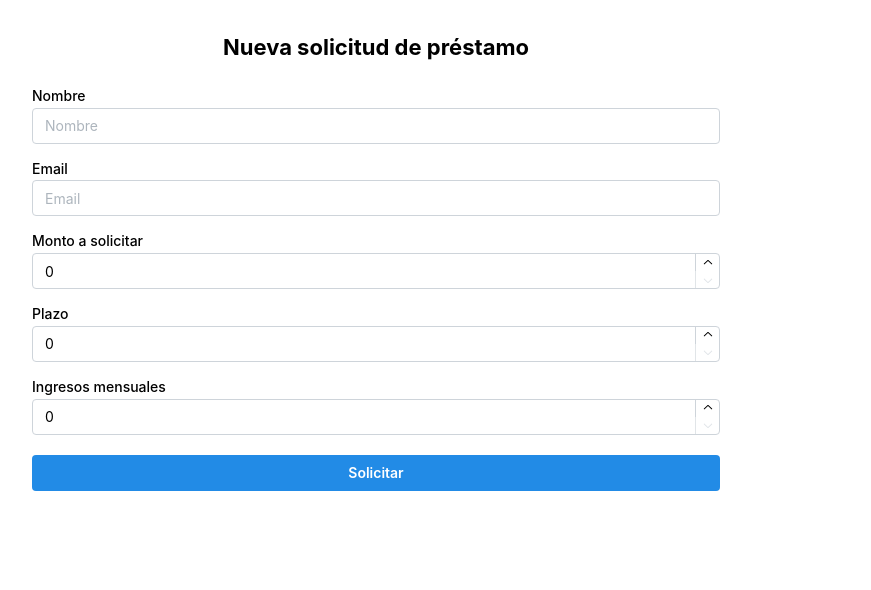
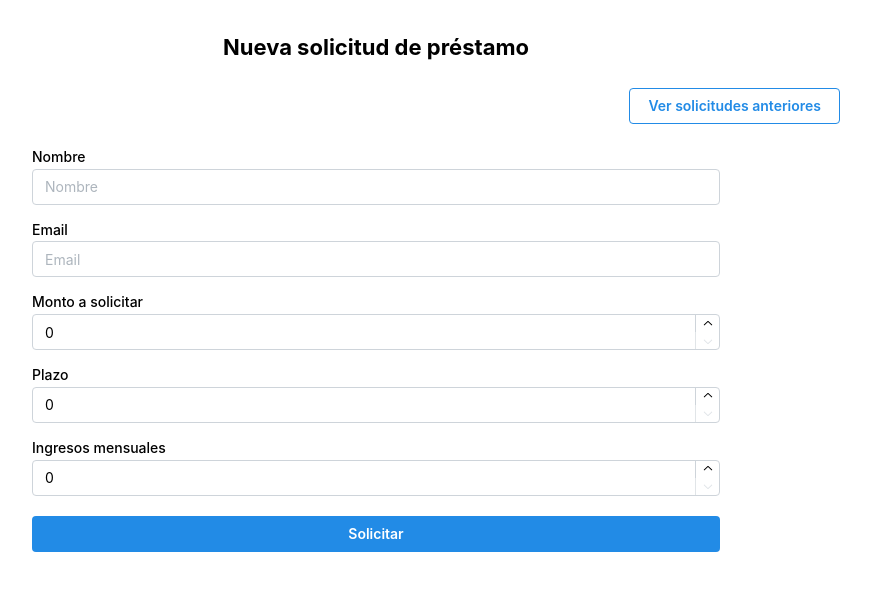
Before and after one commit to laubernal/prestalo-technical-test, a Next.js app in the folder client/: page / in a window 1280 px wide. Shown: the top 590 px of the page, without its empty margins (264-1135 px from the left). Built offline with nearby package versions, Linux system fonts and the light colour scheme.

Commit message:
feat: implement previous loan applications table

```diff
--- a/client/src/api/api.ts
+++ b/client/src/api/api.ts
@@ -5,7 +5,7 @@ import {ApiResponse} from "@/types/apiResponse";
 
 const API_URL = "http://localhost:3000/api";
 
-export const fetchLoanApplications = async (): Promise<LoanApplicationResponse> => {
+export const fetchLoanApplications = async (): Promise<LoanApplicationResponse[]> => {
     try {
         const response: Response = await fetch(`${API_URL}/loans`, {method: 'GET'})
 
--- a/client/src/app/page.tsx
+++ b/client/src/app/page.tsx
@@ -1,18 +1,31 @@
-import {Center, Container, Space, Title} from "@mantine/core";
+'use client'
+
+import {Box, Button, Center, Container, Space, Title} from "@mantine/core";
 import {LoanApplicationForm} from "@/components/loan-application-form";
+import {redirect} from "next/navigation";
 
 export default function Home() {
+    const redirectToLoanApplications = () => {
+        redirect("/loan-applications");
+    };
+
     return (
-      <Container size="xl">
+        <Container size="md">
             <Space h="xl"/>
 
             <Center>
                 <Title order={3}>Nueva solicitud de préstamo</Title>
             </Center>
 
+            <Box style={{display: "flex", justifyContent: "flex-end", marginTop: 25}}>
+                <Button variant="outline" onClick={redirectToLoanApplications}>
+                    Ver solicitudes anteriores
+                </Button>
+            </Box>
+
             <Space h="lg"/>
 
-          <LoanApplicationForm />
+            <LoanApplicationForm/>
         </Container>
     );
 }
```
Lines whose indentation alone changed are shown as unchanged.
